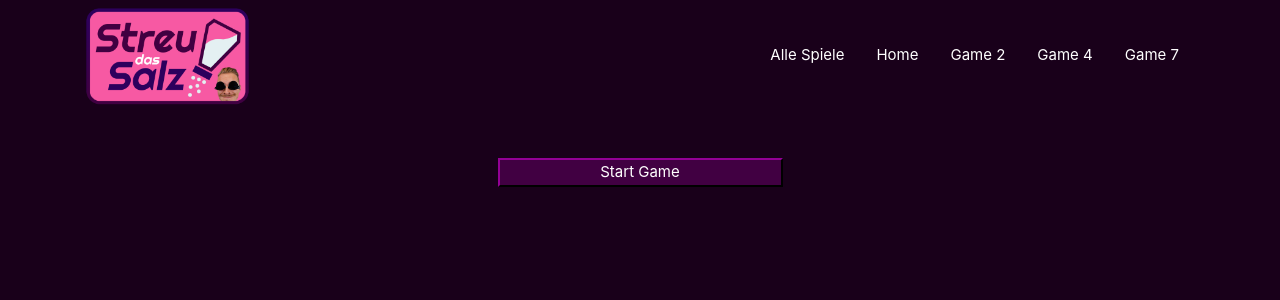
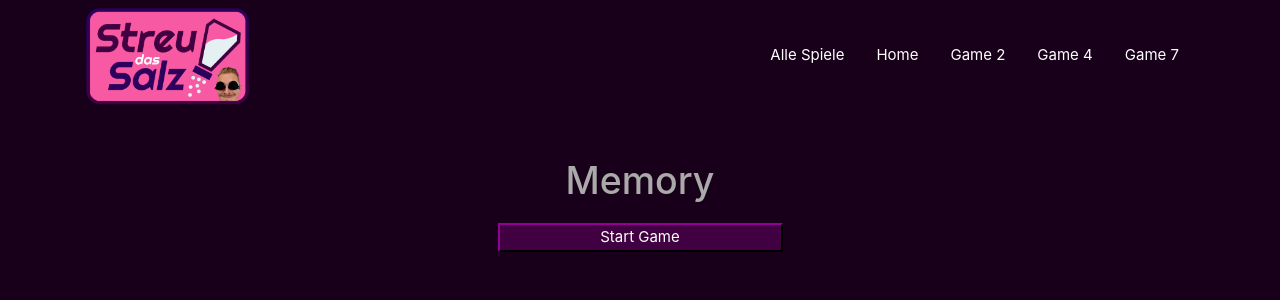
Before and after one commit to LukasAd/FunkFights, an Angular app: page /memory in a window 1280 px wide. Shown: the top 300 px of the page. Built offline with nearby package versions, Linux system fonts and the light colour scheme.

Commit message:
fixes with game start button

```diff
--- a/src/app/memory/memory.component.html
+++ b/src/app/memory/memory.component.html
@@ -1,4 +1,6 @@
 <div class="container">
+    <h1 style="text-align:center">Memory</h1>
+
     <div *ngIf="startGameBool">
         <div class="row justify-content-sm-center" style="margin-top:20px">
             <button class="btn-primary col-sm-3" (click)="startGame()">Start Game</button>
--- a/src/app/quiz/quiz.component.html
+++ b/src/app/quiz/quiz.component.html
@@ -3,14 +3,11 @@
 
     <app-game-score [bestOf]="bestOf"></app-game-score>
 
-    <div class="row" style="margin-top:100px;"></div>
-
-
     <div *ngIf="!startGameBool">
         <div class="row justify-content-sm-center" style="margin-top:20px">
-            <button class="btn-primary col-sm-3" (click)="startGame()">Start Game</button>
+          <button class="btn-primary col-sm-3" (click)="startGame()">Start Game</button>
         </div>
-    </div>
+      </div>
 
     <div *ngIf="startGameBool">
         <div class="container">
--- a/src/app/sort/sort.component.html
+++ b/src/app/sort/sort.component.html
@@ -1,15 +1,15 @@
 <div class="container">
   <h1 style="text-align:center">Sortieren</h1>
+
+  <app-game-score [bestOf]="bestOf"></app-game-score>
+
   <div *ngIf="!startGameBool">
     <div class="row justify-content-sm-center" style="margin-top:20px">
       <button class="btn-primary col-sm-3" (click)="startGame()">Start Game</button>
     </div>
   </div>
 
-
   <div *ngIf="startGameBool">
-    <app-game-score [bestOf]="bestOf"></app-game-score>
-
     <div class="row justify-content-sm-center" style="margin: 20px;">
       <div class="card topic" style="padding:10px;">
         <h2 style="text-align: center;">
--- a/src/app/whenwasthat/whenwasthat.component.html
+++ b/src/app/whenwasthat/whenwasthat.component.html
@@ -2,9 +2,6 @@
   <h1 style="text-align:center">Wann war das?</h1>
 
   <app-game-score [bestOf]="bestOf"></app-game-score>
-
-  <div class="row" style="margin-top:100px;"></div>
-
 
   <div *ngIf="!startGameBool">
     <div class="row justify-content-sm-center" style="margin-top:20px">
```
